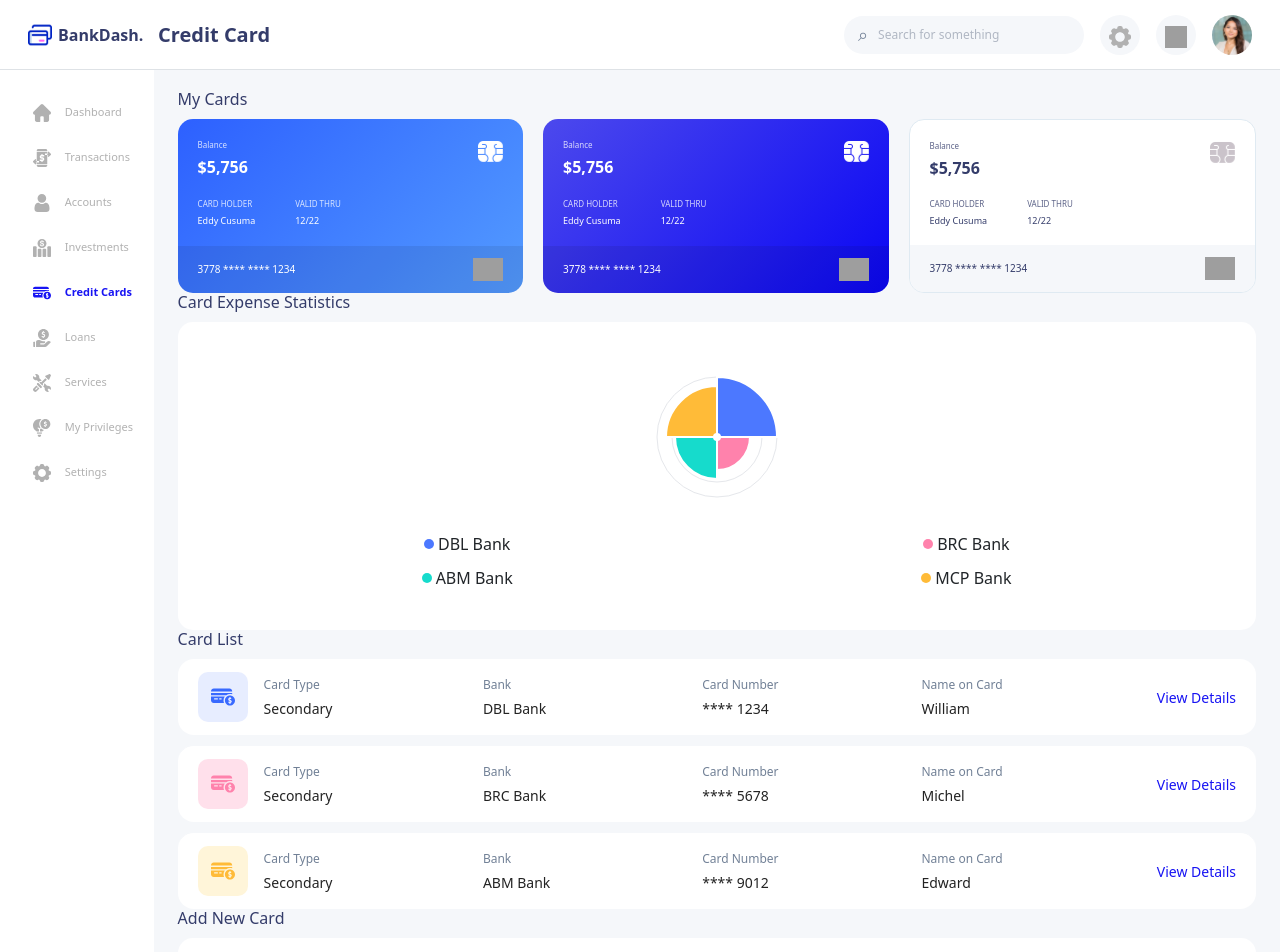
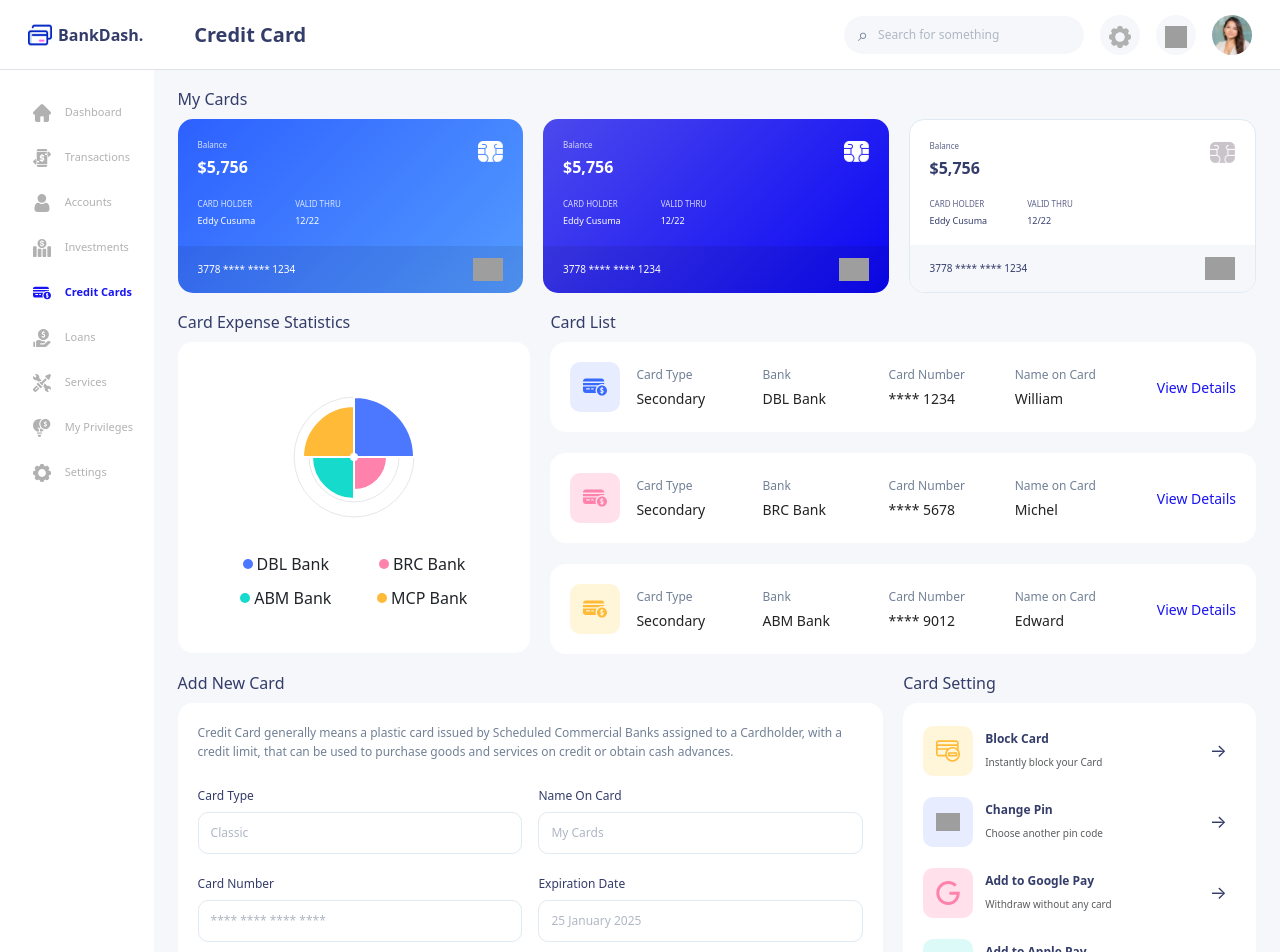
Before and after one commit to LiamDzer/technical-test, a React (Vite) app: page / in a window 1280 px wide. Shown: the top 952 px of the page. Built offline with nearby package versions, Linux system fonts and the light colour scheme; grey boxes are pictures that could not be loaded.

Commit message:
Update Project 7

```diff
--- a/src/index.css
+++ b/src/index.css
@@ -36,7 +36,7 @@ body {
 }
 
 .header-page-name {
-  margin-left: 25px;
+  margin-left: 5%;
   color: #343c6a;
   font-size: 20px;
 }
@@ -247,9 +247,41 @@ body {
    Card List + Expense
 ========================= */
 
+.creditcard-bottom {
+  display: grid;
+  gap: 20px;
+  margin-top: 20px;
+  align-items: stretch;
+}
+
+/* Card Expense + Card List */
+.creditcard-bottom:first-of-type {
+  grid-template-columns: 1fr 2fr;
+}
+
+/* Add New Card + Card Setting */
+.creditcard-bottom:last-of-type {
+  grid-template-columns: 2fr 1fr;
+}
+
+.card-expense-section,
+.card-list-section,
+.add-card-section,
+.card-setting-section {
+  min-width: 0;
+}
+
+/* Card Expense */
+
+.card-expense-box {
+  height: calc(100% - 30px);
+  box-sizing: border-box;
+}
+
 .card-expense-statistics {
+  width: 100%;
+  height: 100%;
   min-height: 0;
-  height: 100%;
   padding: 20px;
   box-sizing: border-box;
 }
@@ -263,9 +295,9 @@ body {
 }
 
 .expense-chart svg {
-  display: block;
   width: 150px;
   height: 150px;
+  display: block;
 }
 
 .expense-legend-grid {
@@ -280,14 +312,13 @@ body {
   gap: 4px;
 }
 
-
 /* Card List */
 
 .card-list-wrapper {
   width: 100%;
   display: flex;
   flex-direction: column;
-  gap: 10px;
+  gap: 20px;
 }
 
 .card-list-item {
@@ -296,7 +327,7 @@ body {
   display: flex;
   align-items: center;
   gap: 16px;
-  padding: 13px 20px;
+  padding: 20px 20px;
   border-radius: 16px;
   background-color: #ffffff;
 }
@@ -350,6 +381,20 @@ body {
   font-size: 14px;
   font-weight: 500;
   white-space: nowrap;
+}
+
+
+/* Add New Card + Card Setting */
+
+.add-card-section,
+.card-setting-section {
+  min-width: 0;
+}
+
+.add-card-section .creditcard-box,
+.card-setting-section .creditcard-box {
+  height: calc(100% - 30px);
+  box-sizing: border-box;
 }
 
 /* =========================
```
